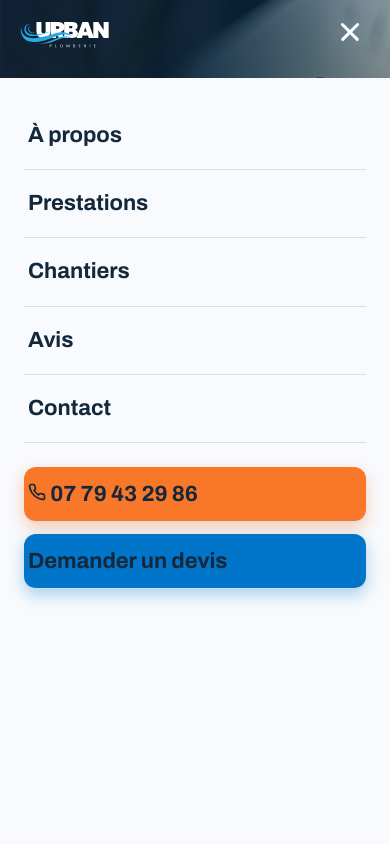
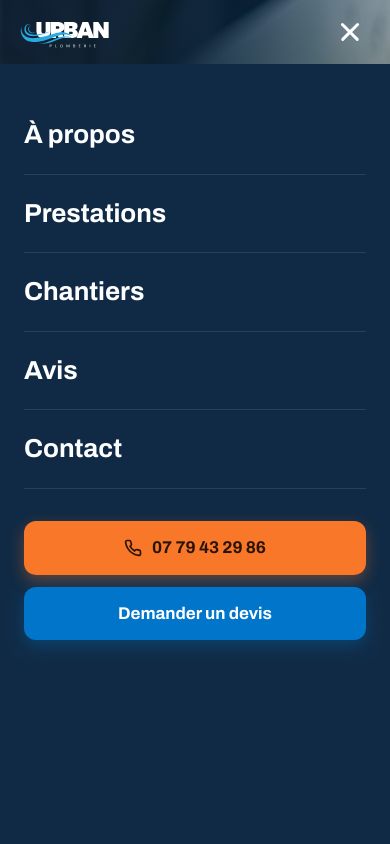
Before and after one commit to yanislft/UrbanPlomberie, a React (Vite) app: page / in a window 390 px wide. Both pictures are taken after a click on the button "Menu". Shown: the top 844 px of the page. Built offline with nearby package versions, Linux system fonts and the light colour scheme.

Commit message:
mobile: remove sticky bar, redesign menu (navy + Archivo), improve layout

```diff
--- a/src/components/Navbar.jsx
+++ b/src/components/Navbar.jsx
@@ -87,13 +87,17 @@ export default function Navbar() {
 
       {mobile && open && (
         <div className="up-mnav">
-          {links.map(l => <a key={l.href} href={l.href} onClick={close}>{l.fr}</a>)}
-          <a href="tel:+33779432986" className="up-btn up-btn-call" onClick={close} style={{ marginTop: 24 }}>
-            <PhoneIcon /> 07 79 43 29 86
-          </a>
-          <a href="/contact" className="up-btn up-btn-quote" onClick={close} style={{ marginTop: 12 }}>
-            Demander un devis
-          </a>
+          {links.map(l => (
+            <a key={l.href} href={l.href} className="mnav-link" onClick={close}>{l.fr}</a>
+          ))}
+          <div className="mnav-cta">
+            <a href="tel:+33779432986" className="up-btn up-btn-call" onClick={close}>
+              <PhoneIcon /> 07 79 43 29 86
+            </a>
+            <a href="/contact" className="up-btn up-btn-quote" onClick={close}>
+              Demander un devis
+            </a>
+          </div>
         </div>
       )}
     </>
--- a/src/index.css
+++ b/src/index.css
@@ -121,24 +121,35 @@ section { scroll-margin-top: var(--navbar-height); }
 .up-burger span { width: 24px; height: 2.5px; background: var(--white); border-radius: 2px; transition: .25s; display: block; }
 .up-header.scrolled .up-burger span { background: var(--ink); }
 
-/* mobile nav overlay */
+/* ── Menu mobile overlay ── */
 .up-mnav {
-  display: block !important;
+  display: flex !important;
+  flex-direction: column;
   position: fixed !important;
-  top: 78px !important;
-  left: 0 !important;
-  right: 0 !important;
-  bottom: 0 !important;
-  z-index: 9999 !important;
-  background: var(--paper);
-  padding: 24px;
+  top: 64px;
+  left: 0; right: 0; bottom: 0;
+  z-index: 9999;
+  background: var(--navy);
+  padding: 32px 24px 40px;
   overflow-y: auto;
 }
-.up-mnav a {
-  display: block; font-family: 'Archivo', sans-serif; font-weight: 700; font-size: 22px;
-  padding: 16px 4px; border-bottom: 1px solid var(--line); color: var(--ink); text-decoration: none;
+.up-mnav a.mnav-link {
+  display: block;
+  font-family: 'Archivo', sans-serif; font-weight: 700; font-size: 26px;
+  padding: 18px 0;
+  border-bottom: 1px solid oklch(0.99 0.002 240 / .1);
+  color: var(--white);
+  text-decoration: none;
+  transition: color .15s, padding-left .15s;
 }
-.up-mnav .up-btn { width: 100%; margin-top: 16px; justify-content: center; }
+.up-mnav a.mnav-link:hover { color: var(--blue-bright); padding-left: 6px; }
+.up-mnav .mnav-cta {
+  display: flex; flex-direction: column; gap: 12px;
+  margin-top: 32px;
+}
+.up-mnav .mnav-cta .up-btn {
+  width: 100%; justify-content: center; padding: 18px; font-size: 17px;
+}
 
 /* ============ HERO ============ */
 .up-hero {
@@ -330,13 +341,7 @@ section { scroll-margin-top: var(--navbar-height); }
 .foot-social a:hover { background: var(--blue); }
 .foot-social svg { width: 18px; height: 18px; }
 
-/* ============ MOBILE BAR ============ */
-.mobile-bar {
-  display: none; position: fixed; left: 0; right: 0; bottom: 0; z-index: 60;
-  background: oklch(0.99 0.003 240 / .94); backdrop-filter: blur(12px);
-  border-top: 1px solid var(--line); padding: 11px 14px calc(11px + env(safe-area-inset-bottom)); gap: 10px;
-}
-.mobile-bar .up-btn { flex: 1; padding: 14px; justify-content: center; }
+/* mobile-bar supprimée — navigation via burger menu */
 
 /* ============ REVEAL ANIMATION ============ */
 .reveal { opacity: 0; transform: translateY(26px); transition: opacity .7s cubic-bezier(.2,.7,.2,1), transform .7s cubic-bezier(.2,.7,.2,1); }
@@ -404,7 +409,7 @@ section { scroll-margin-top: var(--navbar-height); }
 @media (max-width: 1024px) {
   :root { --navbar-height: 64px; }
 
-  body { padding-bottom: 80px; }
+  body { padding-bottom: 0; }
 
   /* ── Navbar ── */
   .up-nav        { height: 64px; }
@@ -470,10 +475,6 @@ section { scroll-margin-top: var(--navbar-height); }
   .up-footer { padding: 48px 0 24px; }
   .foot-grid { gap: 28px; }
 
-  /* ── Barre fixe ── */
-  .mobile-bar { display: flex; }
-  .mobile-bar .up-btn { font-size: 15px; padding: 15px; }
-
   /* ── Contact ── */
   .contact-form-box button { width: 100%; justify-content: center; }
 }
--- a/src/pages/Home.jsx
+++ b/src/pages/Home.jsx
@@ -31,15 +31,6 @@ function CtaBand({ title, sub }) {
   );
 }
 
-function MobileBar() {
-  return (
-    <div className="mobile-bar">
-      <a href="tel:+33779432986" className="up-btn up-btn-call"><PhoneIcon /> Appeler</a>
-      <a href="/contact" className="up-btn up-btn-quote">Devis</a>
-    </div>
-  );
-}
-
 function Home() {
   const location = useLocation();
 
@@ -57,7 +48,9 @@ function Home() {
 
   useEffect(() => {
     const io = new IntersectionObserver(
-      (entries) => entries.forEach(e => { if (e.isIntersecting) { e.target.classList.add("in"); io.unobserve(e.target); } }),
+      (entries) => entries.forEach(e => {
+        if (e.isIntersecting) { e.target.classList.add("in"); io.unobserve(e.target); }
+      }),
       { threshold: 0.12, rootMargin: "0px 0px -40px 0px" }
     );
     document.querySelectorAll(".reveal").forEach(el => io.observe(el));
@@ -79,7 +72,6 @@ function Home() {
         sub="On vous répond vite et on chiffre avant de commencer."
       />
       <GoogleReviews />
-      <MobileBar />
     </>
   );
 }
```
